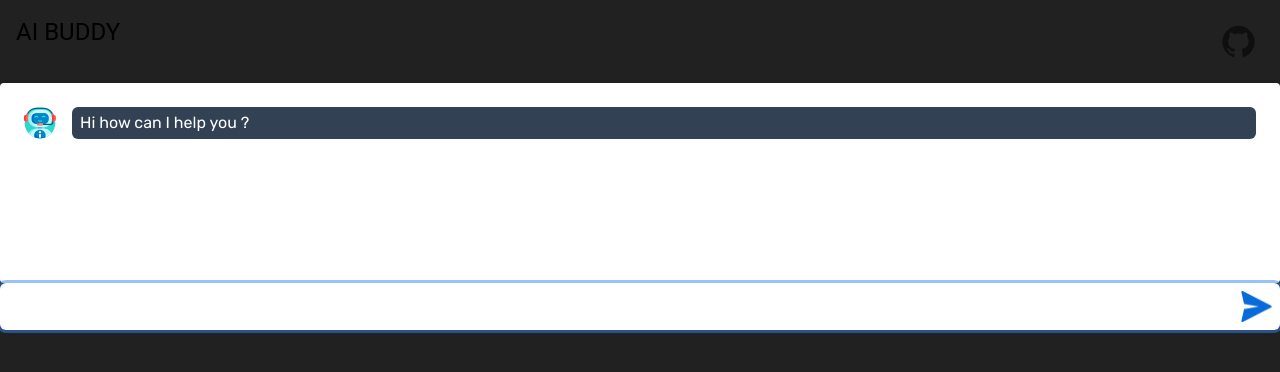
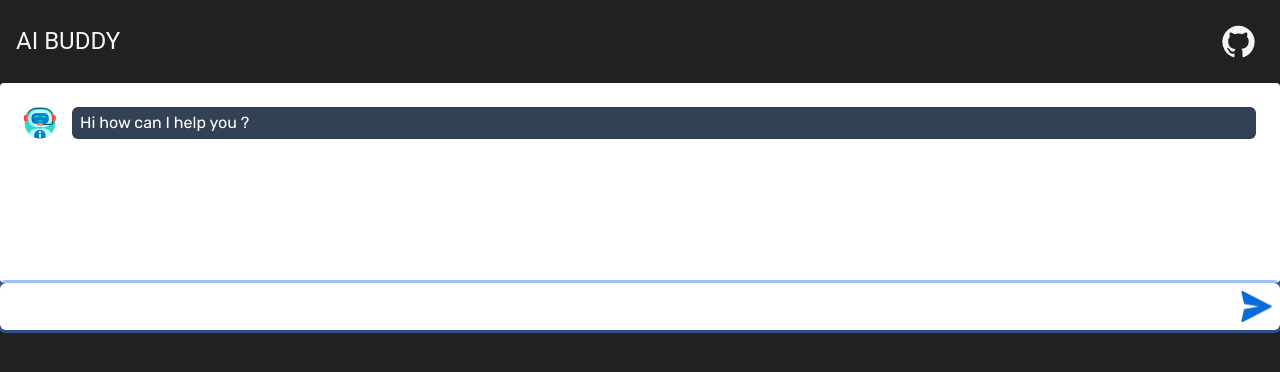
Before and after one commit to saurabhmehta1601/chat-buddy-react-website, a React (Vite) app: page / in a window 1280 px wide. Shown: the top 372 px of the page. Built offline with nearby package versions, Linux system fonts and the light colour scheme.

Commit message:
migrate to MUI

```diff
--- a/src/App.tsx
+++ b/src/App.tsx
@@ -4,8 +4,8 @@ import Header from "./components/Header"
 import PromptSubmitForm from "./components/PromptSubmitForm"
 import axios from "axios"
 import uuid from "react-uuid"
-import Box  from "@mui/material/Box"
-import colors  from "@mui/material/colors"
+import Box from "@mui/material/Box"
+import { colors } from "@mui/material"
 
 interface IMessage {
   id: string
@@ -51,7 +51,7 @@ function App() {
 
   }
   return (
-    <Box sx={{ height: "100vh", bgcolor:colors.grey['900']}}>
+    <Box sx={{ height: "100vh", bgcolor: colors.grey['900'], color: colors.grey['100'] }}>
       <Header />
       <ChatSection messages={messages} />
       <PromptSubmitForm
--- a/src/components/Header.tsx
+++ b/src/components/Header.tsx
@@ -1,18 +1,14 @@
 import { ComponentPropsWithoutRef } from 'react'
 import GitHubIcon from '@mui/icons-material/GitHub';
-import Box  from '@mui/material/Box';
-import Link  from '@mui/material/Link';
-import Typography  from '@mui/material/Typography';
-import IconButton  from '@mui/material/IconButton';
-import colors  from '@mui/material/colors';
+import { colors, IconButton, Typography, Link, Box } from '@mui/material';
 
 const Header = (props: ComponentPropsWithoutRef<"header">) => {
     return (
-        <Box className="p-4 flex justify-between " {...props}>
+        <Box sx={{ display: "flex", justifyContent: "space-between", alignItems: "center", p: 2 }} {...props}>
             <Typography variant="h5">AI BUDDY</Typography>
-            <Link target="_blank">
-                <IconButton href="https://github.com/saurabhmehta1601/OPENAI-GPT3-CHAT-BOT">
-                    <GitHubIcon fontSize={'large'}/>
+            <Link target="_blank" href="https://github.com/saurabhmehta1601/OPENAI-GPT3-CHAT-BOT">
+                <IconButton sx={{ color: colors.grey['100'] }}>
+                    <GitHubIcon fontSize={'large'} />
                 </IconButton>
             </Link>
         </Box>
```
Also changed, not shown: 1 other file (tests, documents, lock files or other folders).
